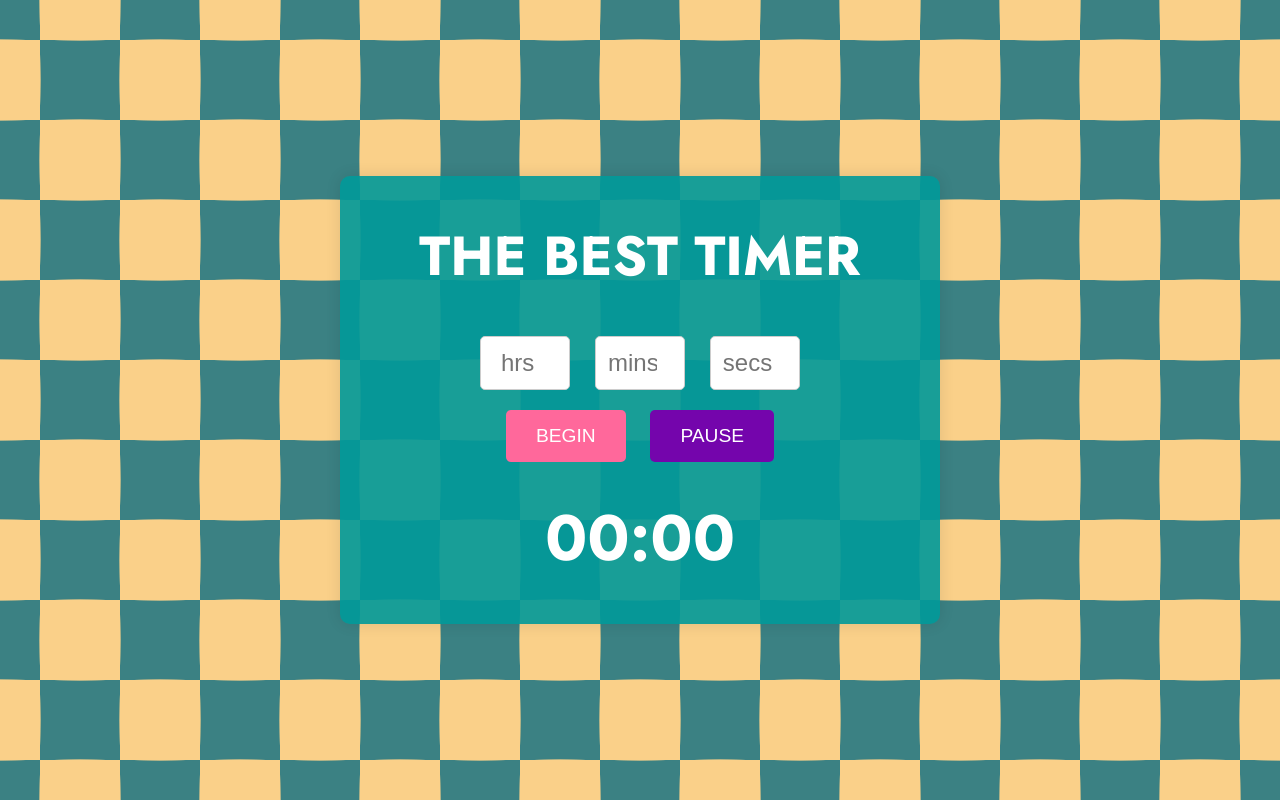
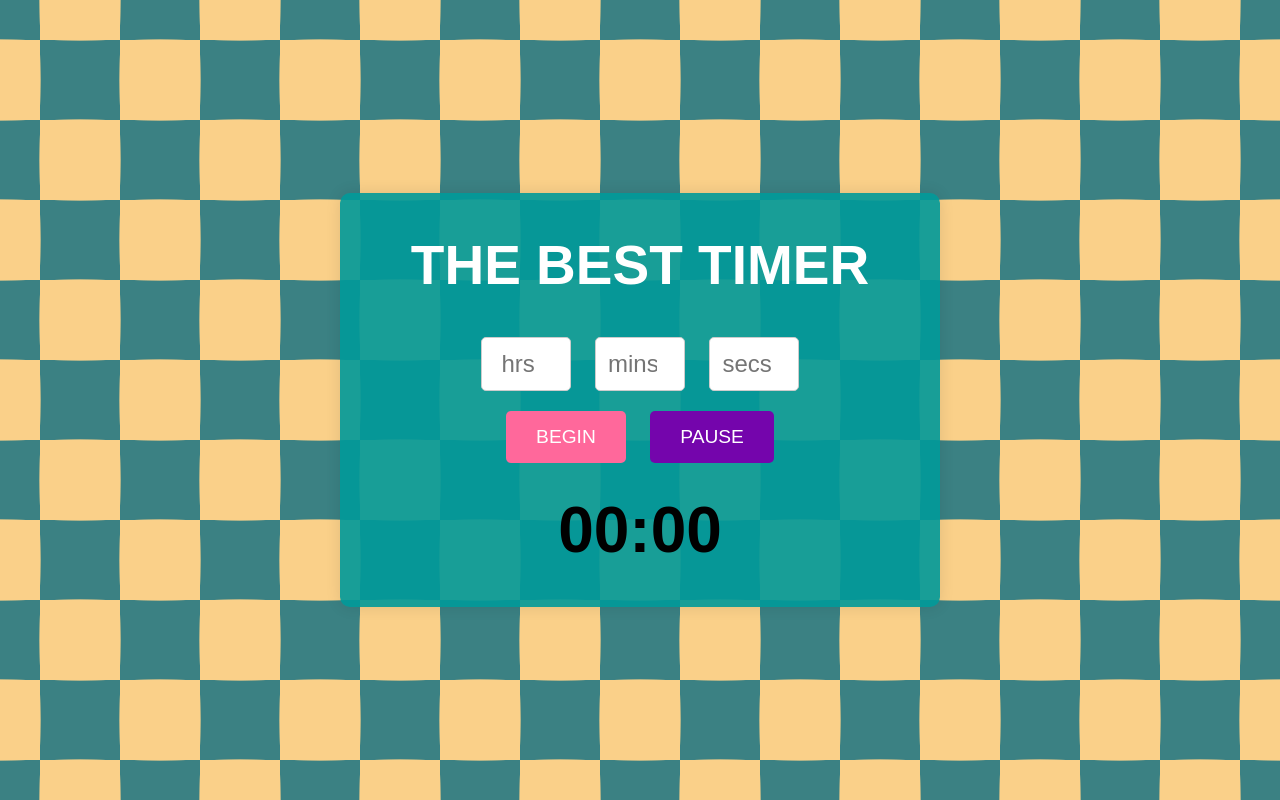
Before and after one commit to ChrisMoc07/Chaos-timer, a plain HTML site: page index.html in a window 1280 px wide. Drawn offline with Linux system fonts and the light colour scheme.

Commit message:
Update index.html

```diff
--- a/index.html
+++ b/index.html
@@ -6,15 +6,6 @@
   <title>the best timer (ever)</title>
   <link rel="stylesheet" href="styles.css">
   <link href="https://fonts.googleapis.com/css2?family=Jost:wght@400;700&display=swap" rel="stylesheet">
-
-    <style>
-        body {
-            color: white;
-            font-family: 'Jost', sans-serif;
-/*             background-image: url('https://www.shutterstock.com/shutterstock/videos/1064201254/thumb/1.jpg?ip=x480') */
-        }
-    </style>
-
 </head>
 <body>
   <div class="container">
```
